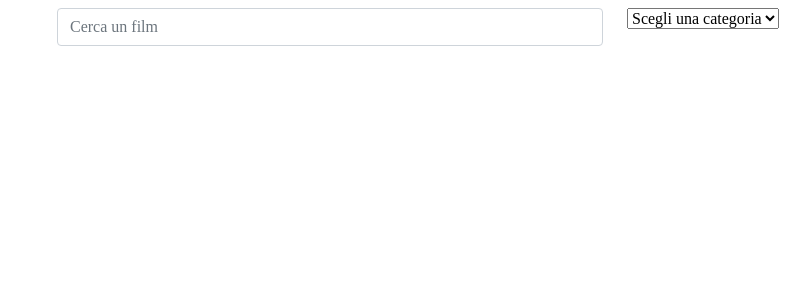
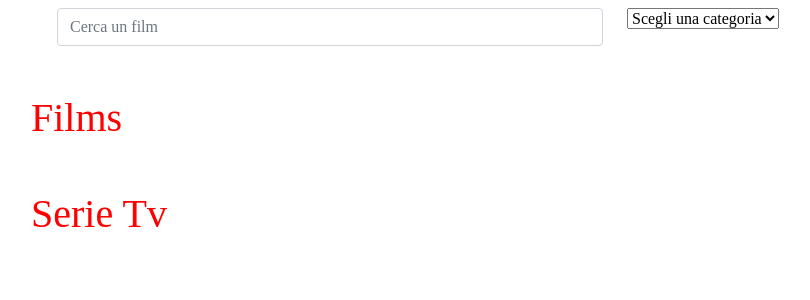
Before and after one commit to RiccardoBeca/vue-boolflix, a Vue app: page / in a window 1280 px wide. Shown: the top 300 px of the page, without its empty margins (25-835 px from the left). Built offline with nearby package versions, Linux system fonts and the light colour scheme.

Commit message:
milestone 2 non completa

```diff
--- a/src/App.vue
+++ b/src/App.vue
@@ -1,8 +1,8 @@
 <template>
   <div>
     <HeaderComp @search="iniziaRicerca" />
-    <MainComp :itemArray="movieArray"/>
-    <MainComp :tvArray="tvArray"/>
+    <MainComp itemTitle="Films" :itemFilmArray="movieArray"/>
+    <MainComp itemTitle="Serie Tv" :itemTvArray="tvArray"/>
   </div>
 
 
@@ -72,8 +72,12 @@ methods: {
 
   iniziaRicerca(text){
     this.apiParams.query = text;
-    this.getMovieApi();
-    this.getTvApi();
+    if(text.length > 0) this.getMovieApi();
+    else this.movieArray = [];
+
+    if(text.length > 0)this.getTvApi();
+    else this.tvArray = [];
+
   }
 
 },
--- /dev/null
+++ b/src/components/FilmCardComp.vue
@@ -0,0 +1,25 @@
+<template>
+  <div class="my-5">
+    <h1>{{card.title}}</h1>
+    <h2>{{card.original_title}}</h2>
+    <h3>{{card.original_language}}</h3>
+    <h4>{{card.vote_average}}</h4>
+    <hr>
+  </div>
+</template>
+
+<script>
+export default {
+  name: "FilmCardComp",
+  props:{
+    card:Object,
+  }
+}
+</script>
+
+<style lang="scss" scoped>
+@import '../assets/style/_vars.scss';
+@import '../assets/style/_general.scss';
+@import '../assets/style/_utils.scss';
+
+</style>
--- a/src/components/HeaderComp.vue
+++ b/src/components/HeaderComp.vue
@@ -35,6 +35,7 @@ export default {
   methods:{
     sendEmit(){
       this.$emit('search', this.bindingQuery);
+      this.bindingQuery = "";
     }
   }
 }
--- a/src/components/MainComp.vue
+++ b/src/components/MainComp.vue
@@ -1,21 +1,38 @@
 <template>
   <div>
-    <CardComp :card="card" v-for="(card, index) in itemArray" :key="`card${index}`"/>
+    <h1 class="title m-5">{{itemTitle}}</h1>
+    <FilmCardComp :card="card" v-for="(card, index) in itemFilmArray" :key="`card${index}`"/>
+    <TvCardComp :card="card" v-for="(card, index) in itemTvArray" :key="`card${index}`"/>
+
   </div>
 
 </template>
 
 <script>
-import CardComp from './CardComp.vue';
+import FilmCardComp from './FilmCardComp.vue';
+import TvCardComp from './TvCardComp.vue';
+
 
   export default {
     name: "MainComp",
     props: {
-      itemArray: Array,
+      itemFilmArray: Array,
+      itemTvArray: Array,
+      itemTitle: String
     },
-    components: { CardComp }
+    components: {
+      FilmCardComp,
+      TvCardComp,
+    }
   }
 </script>
 
 <style lang="scss" scoped>
+@import '../assets/style/_vars.scss';
+@import '../assets/style/_general.scss';
+@import '../assets/style/_utils.scss';
+
+.title{
+  color: red
+}
 </style>
--- a/src/components/CardComp.vue
+++ b/src/components/TvCardComp.vue
@@ -1,15 +1,16 @@
 <template>
   <div class="my-5">
-    <h1>{{card.title}}</h1>
-    <h2>{{card.original_title}}</h2>
+    <h1>{{card.name}}</h1>
+    <h2>{{card.original_name}}</h2>
     <h3>{{card.original_language}}</h3>
-    <h4>{{card.score_average}}</h4>
+    <h4>{{card.vote_average}}</h4>
+    <hr>
   </div>
 </template>
 
 <script>
 export default {
-  name: "CardComp",
+  name: "TvCardComp",
   props:{
     card:Object,
   }
```
